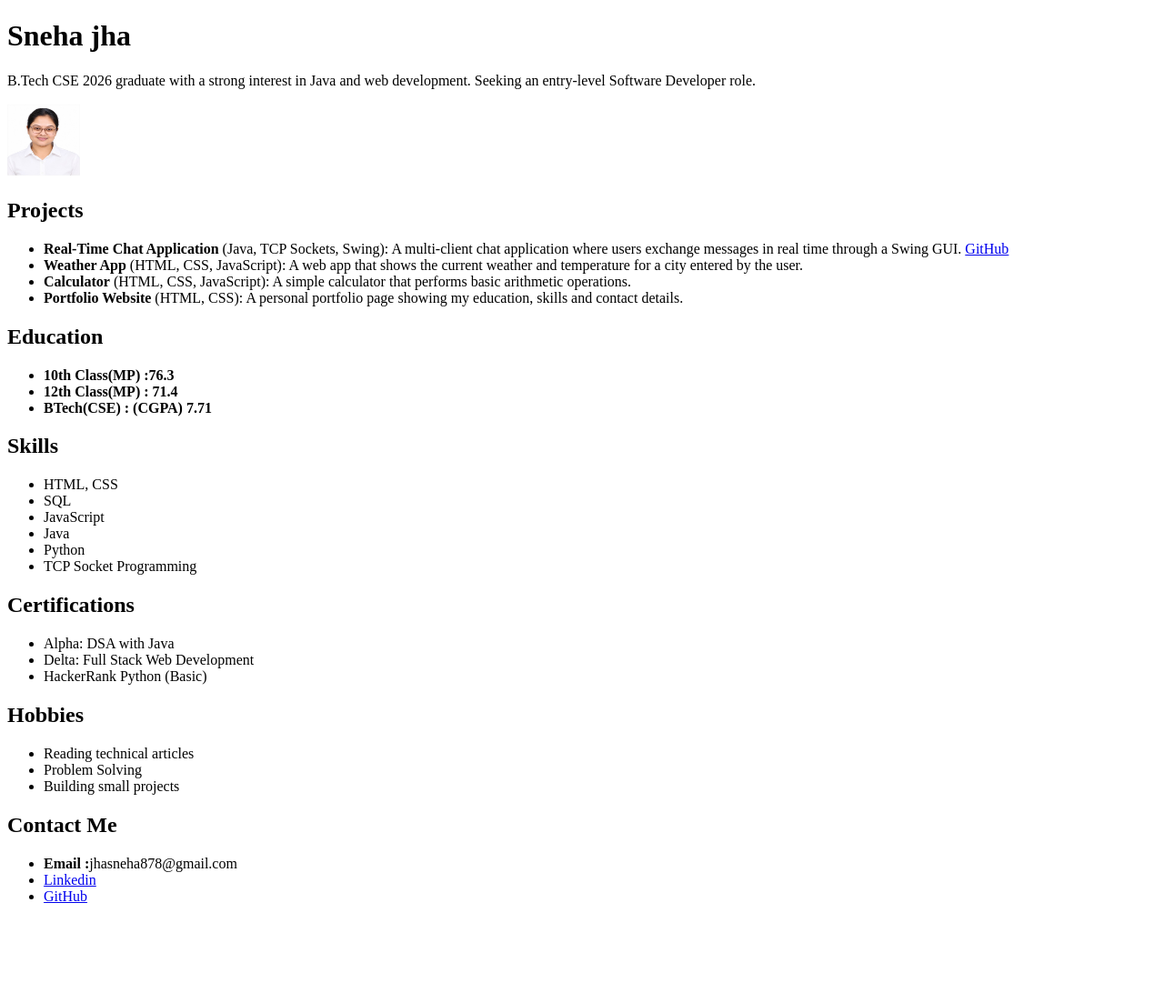
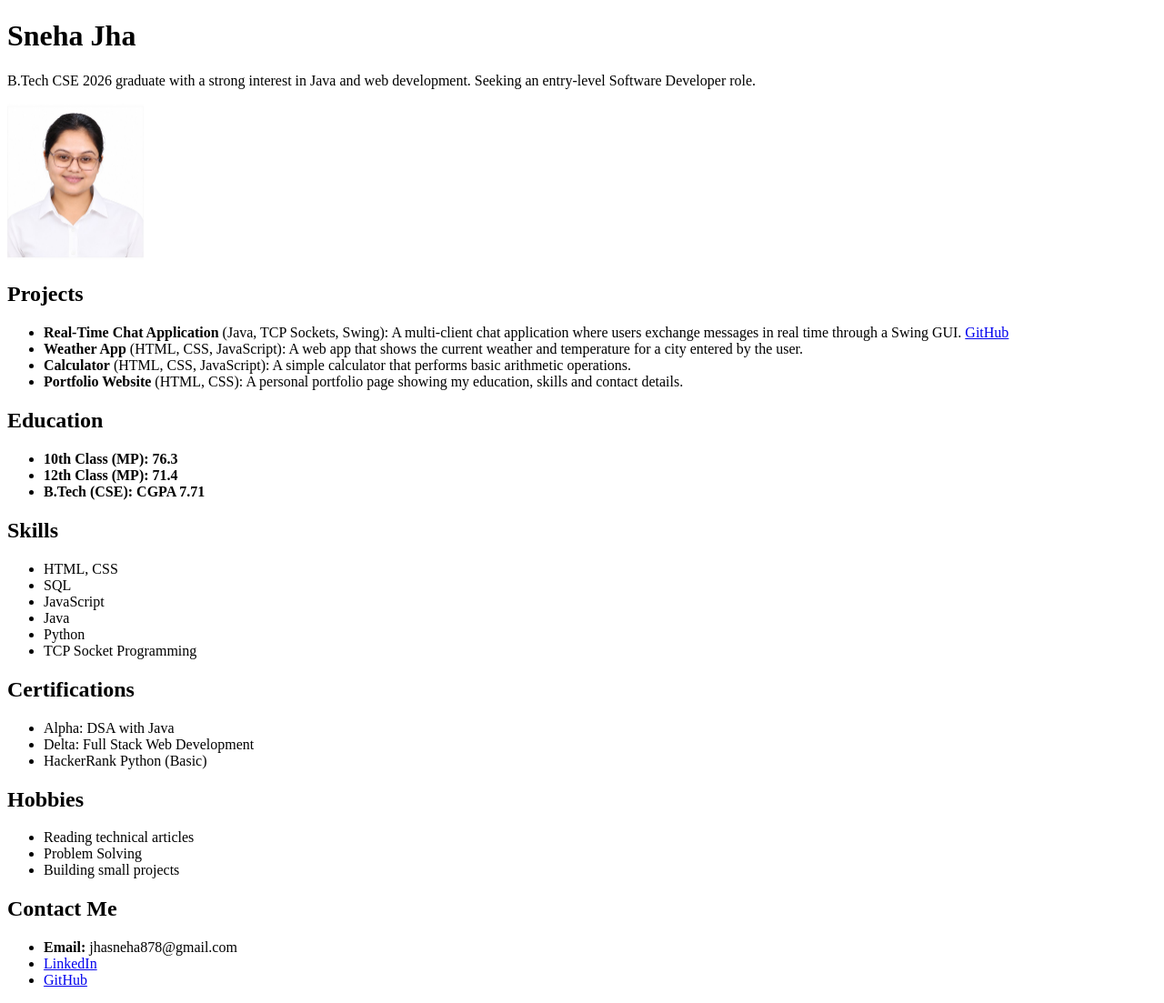
Before and after one commit to jhasneha878-boop/portfolio-page, a plain HTML site: page index.html in a window 1280 px wide. Shown: the whole page at 91% size. Before the commit the page ends 1011 px from the top, so only its background shows below. Drawn offline with Linux system fonts and the light colour scheme; files whose address does not match are found by name.

Commit message:
Refactor portfolio page structure and content
Updated the HTML structure and content of the portfolio page, including changes to the image source, project listings, education, skills, certifications, hobbies, and contact information.

```diff
--- a/index.html
+++ b/index.html
@@ -1,30 +1,29 @@
         <!DOCTYPE html>
-                <html lang="en">
+<html>
 <head>
-                                <meta charset="UTF-8"
-                        <meta http-equiv="X-UA-compatible" content=='IE=edge">
-                        <meta name="viewport" content="width=device-width,initial-scale=1.0">
+  <meta charset="UTF-8">
   <title>portfolio page</title>
 </head>
 <body>
-                      <h1>Sneha jha</h1>
+  <h1>Sneha Jha</h1>
   <p>B.Tech CSE 2026 graduate with a strong interest in Java and web development. Seeking an entry-level Software Developer role.</p>
-                   <img src="C:\Users\jhasn_xk2kcta\OneDrive\Documents\Sneha_photo.jpeg" alt = "sj" height="80px"width="80px">
+  <img src="Sneha_photo.jpeg" alt="Sneha Jha" width="150">
 
   <h2>Projects</h2>
   <ul>
-  <li><b>Real-Time Chat Application</b> (Java, TCP Sockets, Swing): A multi-client chat application where users exchange messages in real time through a Swing GUI.
-    <a href="https://github.com/jhasneha878-boop/Chat-App">GitHub</a></li>
+    <li><b>Real-Time Chat Application</b> (Java, TCP Sockets, Swing): A multi-client chat application where users exchange messages in real time through a Swing GUI. <a href="https://github.com/jhasneha878-boop/Chat-App">GitHub</a></li>
     <li><b>Weather App</b> (HTML, CSS, JavaScript): A web app that shows the current weather and temperature for a city entered by the user.</li>
     <li><b>Calculator</b> (HTML, CSS, JavaScript): A simple calculator that performs basic arithmetic operations.</li>
     <li><b>Portfolio Website</b> (HTML, CSS): A personal portfolio page showing my education, skills and contact details.</li>
   </ul>
+
   <h2>Education</h2>
   <ul>
-                    <li><b>10th Class(MP) :76.3</b></li>
-                    <li><b>12th Class(MP) : 71.4</b></li>
-                    <li><b>BTech(CSE) : (CGPA) 7.71</b></li>
+    <li><b>10th Class (MP): 76.3</b></li>
+    <li><b>12th Class (MP): 71.4</b></li>
+    <li><b>B.Tech (CSE): CGPA 7.71</b></li>
   </ul>
+
   <h2>Skills</h2>
   <ul>
     <li>HTML, CSS</li>
@@ -41,17 +40,18 @@
     <li>Delta: Full Stack Web Development</li>
     <li>HackerRank Python (Basic)</li>
   </ul>
+
   <h2>Hobbies</h2>
   <ul>
     <li>Reading technical articles</li>
     <li>Problem Solving</li>
     <li>Building small projects</li>
   </ul>
+
   <h2>Contact Me</h2>
   <ul>
-                    <li><b>Email :</b>jhasneha878@gmail.com</li>
-                  <li><a href = "www.linkedin.com/in/sneha-jha-921ab7347
-">Linkedin</a></li>
+    <li><b>Email:</b> jhasneha878@gmail.com</li>
+    <li><a href="PASTE-YOUR-LINKEDIN-LINK-HERE">LinkedIn</a></li>
     <li><a href="https://github.com/jhasneha878-boop">GitHub</a></li>
   </ul>
 </body>
```
Lines whose indentation alone changed are shown as unchanged.
